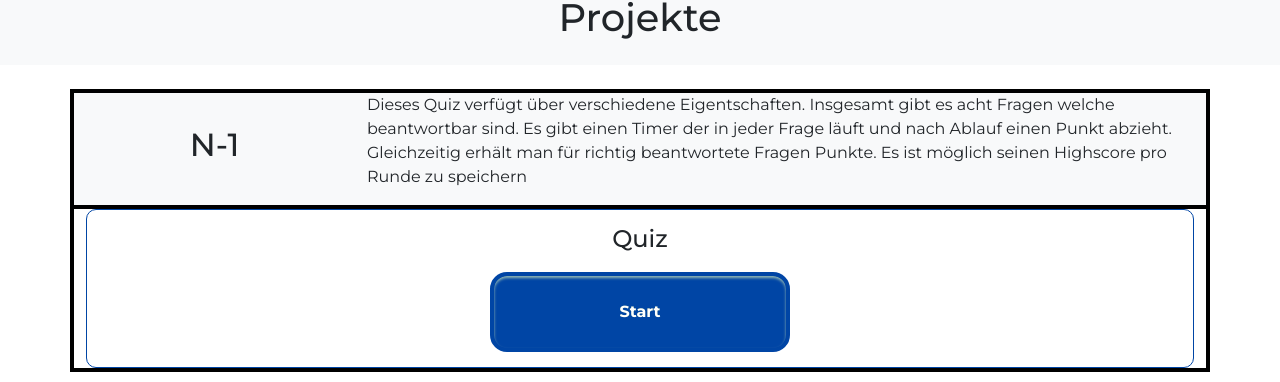
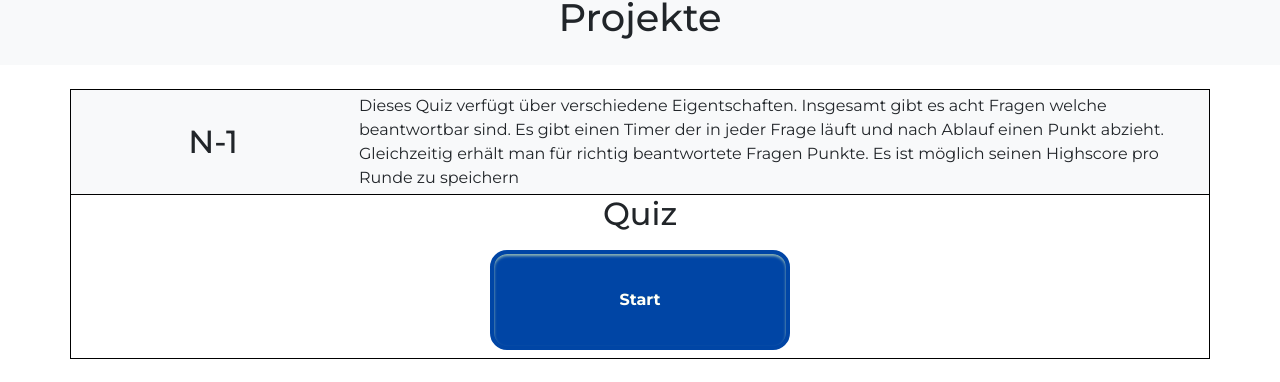
Before and after one commit to devmakesmarter/portfoliowebsite, a React (Create React App) app: page / in a window 1280 px wide. Shown: the part 550-932 px from the top of the page. Built offline with nearby package versions, Linux system fonts and the light colour scheme.

Commit message:
Projekte auf Bootstrap umgestellt

```diff
--- a/src/Components/Projektseparator/ProjektSeparator.css
+++ b/src/Components/Projektseparator/ProjektSeparator.css
@@ -8,8 +8,13 @@ html {
     font-size: clamp(0.3rem, 0.2rem + 2vw, 1rem);
 }
 
+.zeropaddingandmargin34253423 {
+    margin: 0;
+    padding: 0;
+}
+
 .borderforcallindiviual {
-    border: 0.3rem;
+    border: 0.1rem;
     border-right: 0;
     border-color: black;
     border-style: solid;
@@ -17,7 +22,7 @@ html {
 }
 
 .borderforcallindiviualtwo {
-    border: 0.3rem;
+    border: 0.1rem;
     border-left: 0;
     border-color: black;
     border-style: solid;
@@ -25,7 +30,7 @@ html {
 }
 
 .borderforcallindiviualthree {
-    border: 0.3rem;
+    border: 0.1rem;
     border-top: 0;
     border-color: black;
     border-style: solid;
@@ -53,7 +58,7 @@ html {
     justify-content: center;
     align-items: center;
     padding: 1rem;
-    border: 0.3rem;
+    border: 0.1rem;
     border-color: black;
     border-bottom: 0;
     border-style: solid;
--- a/src/Components/Projektseparator/ProjektSeparator.js
+++ b/src/Components/Projektseparator/ProjektSeparator.js
@@ -16,11 +16,11 @@ export  const ProjektSeparator = ({head, description, project}) => {
     <>
         <Container id="projectseparator238525">
           <Row>
-            <Col className="col-3 d-flex justify-content-center align-items-center  borderforcallindiviual "><h1>{head} </h1></Col>
-            <Col className="col-9 borderforcallindiviualtwo  "  > <p> {description} </p> </Col>
+            <Col className="col-3 p-1 d-flex justify-content-center align-items-center  borderforcallindiviual "><h1 className="zeropaddingandmargin34253423"  >{head} </h1></Col>
+            <Col className="col-9 p-1 borderforcallindiviualtwo  "  > <p className="zeropaddingandmargin34253423"> {description} </p> </Col>
           </Row>
           <Row>
-            <Col className="col-12  borderforcallindiviualthree "> {project} </Col>
+            <Col className="col-12 d-flex  borderforcallindiviualthree justify-content-center align-items-center "> {project} </Col>
           </Row>
         </Container>
 
--- a/src/Components/Quizapp/Quiz.css
+++ b/src/Components/Quizapp/Quiz.css
@@ -14,10 +14,10 @@ html {
 }
 
 .projektdescription {
-    border: 0.1rem;
+    /*border: 0.1rem;
     border-color: rgba(0, 69, 165, 1);
     border-style: solid;
-    border-radius: 10px;
+    border-radius: 10px;*/
     display: flex;
     align-items: center;
     justify-content: center;
@@ -42,10 +42,11 @@ html {
     display: flex;
     align-items: center;
     justify-content: center;
-    border: 10px;
+    flex-direction: column;
+    /* border: 10px;
     border-color: rgba(0, 69, 165, 1);
     border-style: solid;
-    border-color: rgba(0, 69, 165, 1);
+    border-color: rgba(0, 69, 165, 1); */
     border-radius: 10px;
 }
 
@@ -59,7 +60,7 @@ html {
     text-align: center;
 }
 
-.button {
+.buttoni {
     box-shadow: inset 0px 2px 3px 0px #91b8b3;
     background: rgba(0, 69, 165, 1);
     background-color: rgba(0, 69, 165, 1);
@@ -73,12 +74,12 @@ html {
     font-weight: bold;
     padding: 18px 65px;
     width: 300px;
-    height: 80px;
+    height: 100px;
     text-decoration: none;
     text-shadow: 0px 0px 0px #2b665e;
 }
 
-.button:active {
+.buttoni:active {
     position: relative;
     top: 1px;
 }
@@ -99,7 +100,7 @@ html {
     .quizborder h3 {
         font-size: 1rem;
     }
-    .button {
+    .buttoni {
         box-shadow: inset 0px 2px 3px 0px #91b8b3;
         background: rgba(0, 69, 165, 1);
         background-color: rgba(0, 69, 165, 1);
--- a/src/Components/Quizapp/Quiz.js
+++ b/src/Components/Quizapp/Quiz.js
@@ -1,6 +1,9 @@
 import React, { useState, useEffect } from "react";
 import  ReactDOM,{flushSync} from 'react-dom';
+import 'bootstrap/dist/css/bootstrap.min.css';
 import "../Quizapp/Quiz.css";
+import { Container, Row, Col, Carousel,Nav, Button,Navbar,NavDropdown, Card } from 'react-bootstrap';
+
 import {Questions} from "./Data";
 
 
@@ -138,26 +141,39 @@ if(countdown === 0){
 const quizConti =
     // hier arbeite ich mit eine Tenary Operator. Wenn es keine Fragen mehr gibt, dann kommt das Feld mit dem Punktestand. Sonst die Fragen.
 <div>
+
     {arrayAskibil.length === 0 ?
 
     (
+
+
     <div className="quizborderborder" >
-        <div className="quizborder">
-            <h1>Herzlichen Glückwunsch Sie haben folgenden Punktestand erreicht:<br>
-            </br> {score}</h1>
-            <h3>Alle Fragen sind vorbei</h3>
-            <button  className="button" onClick={handleRestart}>Neustart</button>
-            <button  className="button" onClick={handlehistoricScore}>Punktestand speichern</button>
-            <div>
-            <h1>Ihre bisher erreichen Punktestände sind wie folgt:</h1>
-            {/* der historische Punktestand ist im histroicScore gespeichert*/}
-            {historicScore.map((prev,key)=>{
-             return <h2 key={key}> Ihr Ergebnis in Runde {key + 1} ist {prev}</h2>
+
+            <Container>
+                <Row>
+                    <Col className="col-12 p-2 d-flex justify-content-center align-items-center" ><h4 className="text-center">Herzlichen Glückwunsch Sie haben folgenden Punktestand erreicht: </h4></Col>
+                    <Col className="col-12 p-2 d-flex justify-content-center align-items-center "><h5 className="font-weight-bold">{score}</h5></Col>
+                </Row>
+                <Row>
+                    <Col className="col-12 col-md-6 p-2  d-flex justify-content-center align-items-center "><button  className="buttoni" onClick={handleRestart}>Neustart</button></Col>
+                    <Col className="col-12 col-md-6  p-2  d-flex justify-content-center align-items-center "> <button  className="buttoni" onClick={handlehistoricScore}>Punktestand speichern</button></Col>
+                </Row>
+                <Row>
+                    <Col className=" col-12 d-flex justify-content-center align-items-center" > <h4 className="text-center">Ihre bisher erreichen Punktestände sind wie folgt:</h4></Col>
+                    {historicScore.map((prev,key)=>{
+                      return <Col className=" col-12 p1 d-flex justify-content-center align-items-center" key={key}> <h5 className="text-center">Ihr Ergebnis in Runde {key + 1} ist {prev}</h5></Col>
                 } )}
-            </div>
-        </div>
+                </Row>
+
+
+            </Container>
+
+
+
     </div>
      )
+
+
 
      :
     // Die Klammern sind wichtig, wenn JSX gerendert werden soll...
@@ -168,8 +184,8 @@ const quizConti =
             <h1 id="counter" className={countdown >= 11 ? "testb" : "testa"} >Verbleibende Zeit<br></br> {countdown}</h1>
             <h1>Ihr aktueller Punktestand ist: <br></br> {score}</h1>
             <h3>{arrayAskibil[number].Question}</h3>
-            <button value={arrayAskibil[number].AnswerOneValue} className="button" title={arrayAskibil[number].SpecialKey}  onClick={handleClick}  >{arrayAskibil[number].AnswerOne}  </button>
-            <button value={arrayAskibil[number].AnswerTwoValue} className="button" title={arrayAskibil[number].SpecialKey}  onClick={handleClick}   >{arrayAskibil[number].AnswerTwo}</button>
+            <button value={arrayAskibil[number].AnswerOneValue} className="buttoni" title={arrayAskibil[number].SpecialKey}  onClick={handleClick}  >{arrayAskibil[number].AnswerOne}  </button>
+            <button value={arrayAskibil[number].AnswerTwoValue} className="buttoni" title={arrayAskibil[number].SpecialKey}  onClick={handleClick}   >{arrayAskibil[number].AnswerTwo}</button>
         </div>
      </div>
     </div>
@@ -188,11 +204,17 @@ const handleStart = () => {
 
  const startContent =
 
- <div className="projektdescription" >
-    <h1>Quiz</h1>
+    <Container>
+    <Row>
+        <Col className="text-center"><h1 className="font-weight-bold">Quiz</h1></Col>
+    </Row>
 
-    <button className="button" onClick={handleStart}  >Start</button>
-</div>
+    <Row>
+        <Col className="p-2"> <button className="buttoni" onClick={handleStart}  >Start</button> </Col>
+
+    </Row>
+
+    </Container>
 
 return (
         <div> {vorBeginn === false ?  startContent :  quizConti  } </div>
--- a/src/Components/ToDo/ToDo.css
+++ b/src/Components/ToDo/ToDo.css
@@ -9,14 +9,19 @@ html {
     font-size: 16px;
 }
 
+.zeropaddingandmargin87452187 {
+    padding: 0;
+    margin: 0;
+}
+
 .containercontainercontainercontainer {
     display: flex;
     justify-content: center;
     align-items: center;
     border: 0.1rem;
-    border-style: solid;
+    /* border-style: solid;
     border-radius: 0.3rem;
-    border-color: rgba(0, 69, 165, 1);
+    border-color: rgba(0, 69, 165, 1); */
 }
 
 .containercontainercontainer {
--- a/src/Components/ToDo/ToDo.js
+++ b/src/Components/ToDo/ToDo.js
@@ -126,7 +126,8 @@ export const ToDo = () => {
 
         const wert = e.target.value;
         setSortArtForTheToDoList(wert);
-        setChildReRender(number())// Wichtig!! Damit das Child direkt Rerendert. Sonst ist es nur bei dem nächsten Rendern gültig.
+        setSettingsForToDo(false);
+        setChildReRender(number());// Wichtig!! Damit das Child direkt Rerendert. Sonst ist es nur bei dem nächsten Rendern gültig.
 
         // if(wert ==="Datumaufsteigend"){
         //    // Datum aufsteigend sortierung
@@ -175,7 +176,7 @@ export const ToDo = () => {
     <>
         <div className="containercontainercontainercontainer" >
             <div className="containercontainercontainer">
-                <div className="containerforheadline"><h1> TO DO ´S</h1> </div>
+                <div className="containerforheadline"><h1 className="zeropaddingandmargin87452187"> TO DO ´S</h1> </div>
                 <div className="containerfortheinputsection" >
                     <form className="formfortheinputsection" onSubmit={handleSubmit}>
                         <div className="containerforinputtext">
```
